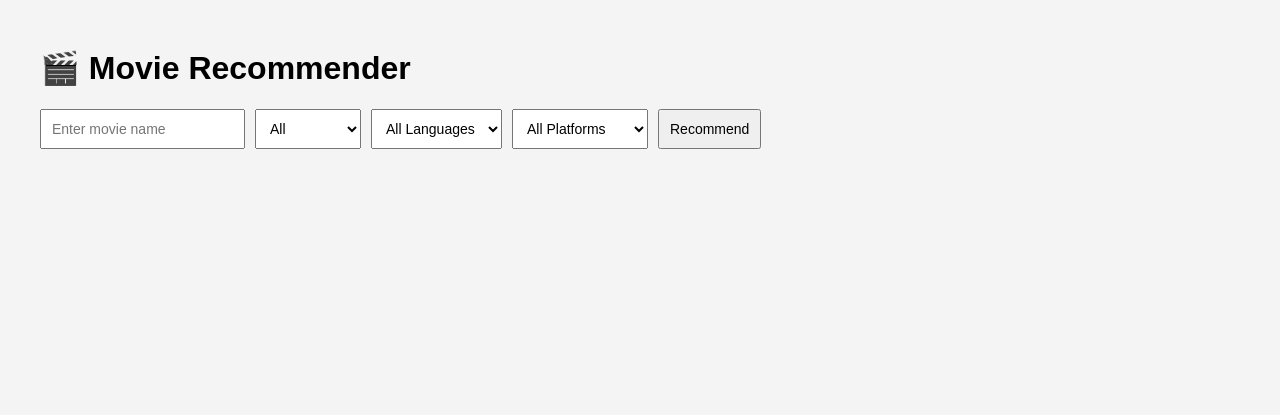
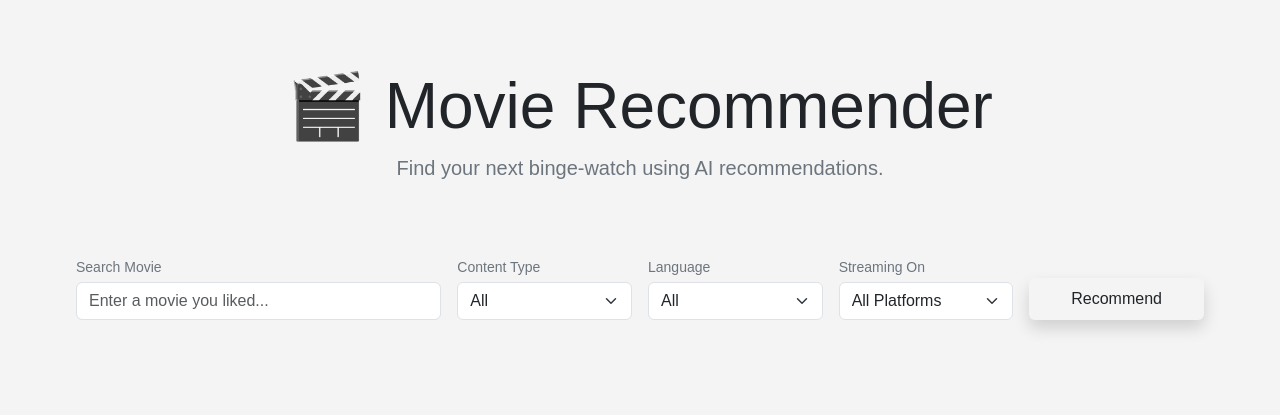
Before and after one commit to johngunji/movie-recommender, a Flask app: page / in a window 1280 px wide. Shown: the top 415 px of the page. Run offline with Flask 3, Linux system fonts and the light colour scheme; parts of the project's set-up code (start-up, migrations or seed data) failed here and were passed over.

Commit message:
Refactor index.html for improved layout and styling
Updated the HTML structure and styling for the Movie Recommender page, including Bootstrap integration and improved search functionality.

```diff
--- a/templates/index.html
+++ b/templates/index.html
@@ -2,53 +2,99 @@
 <html lang="en">
 <head>
     <meta charset="UTF-8">
-  <title>Movie Recommender</title>
     <meta name="viewport" content="width=device-width, initial-scale=1.0">
+    <title>Movie Recommender | AI Search</title>
+
+    <link href="https://cdn.jsdelivr.net/npm/bootstrap@5.3.0/dist/css/bootstrap.min.css" rel="stylesheet">
+    <link href="https://fonts.googleapis.com/css2?family=Inter:wght@300;400;600;700&display=swap" rel="stylesheet">
+
     <link rel="stylesheet" href="{{ url_for('static', filename='style.css') }}">
 </head>
 <body>
 
-<div class="container">
-  <h1>🎬 Movie Recommender</h1>
+<div class="container py-5">
+    <header class="text-center mb-5">
+        <h1 class="display-3 gradient-text">🎬 Movie Recommender</h1>
+        <p class="lead text-secondary">Find your next binge-watch using AI recommendations.</p>
+    </header>
 
-  <div class="search-box">
-    <input id="movie" placeholder="Enter movie name">
-
-    <select id="type">
+    <div class="search-card p-4 mb-5">
+        <div class="row g-3">
+            <div class="col-lg-4 col-md-12">
+                <label class="small text-secondary mb-1">Search Movie</label>
+                <input id="movie" class="form-control custom-input" placeholder="Enter a movie you liked...">
+            </div>
+            <div class="col-lg-2 col-md-4">
+                <label class="small text-secondary mb-1">Content Type</label>
+                <select id="type" class="form-select custom-input">
                     <option value="">All</option>
                     <option value="movie">Movies</option>
                     <option value="tv show">TV Shows</option>
                 </select>
-
-    <select id="language">
-      <option value="">All Languages</option>
+            </div>
+            <div class="col-lg-2 col-md-4">
+                <label class="small text-secondary mb-1">Language</label>
+                <select id="language" class="form-select custom-input">
+                    <option value="">All</option>
                     <option value="english">English</option>
                     <option value="hindi">Hindi</option>
                     <option value="telugu">Telugu</option>
                 </select>
-
-    <select id="platform">
+            </div>
+            <div class="col-lg-2 col-md-4">
+                <label class="small text-secondary mb-1">Streaming On</label>
+                <select id="platform" class="form-select custom-input">
                     <option value="">All Platforms</option>
                     <option value="Netflix / Disney">Netflix / Disney</option>
                     <option value="Prime Video">Prime Video</option>
                 </select>
-
-    <button onclick="go()">Recommend</button>
+            </div>
+            <div class="col-lg-2 col-md-12 d-flex align-items-end">
+                <button onclick="go()" class="btn btn-recommend w-100 py-2 mt-3 mt-lg-0 shadow">Recommend</button>
+            </div>
+        </div>
     </div>
 
-  <div id="results" class="grid"></div>
+    <div id="results" class="row row-cols-1 row-cols-sm-2 row-cols-md-3 row-cols-lg-5 g-4">
         </div>
+</div>
+
+<div class="modal fade" id="movieModal" tabindex="-1" aria-hidden="true">
+    <div class="modal-dialog modal-dialog-centered">
+        <div class="modal-content bg-dark border-secondary shadow-lg">
+            <div class="modal-header border-0">
+                <button type="button" class="btn-close btn-close-white" data-bs-dismiss="modal" aria-label="Close"></button>
+            </div>
+            <div id="modal-body" class="modal-body text-center pt-0">
+                </div>
+        </div>
+    </div>
+</div>
+
+<script src="https://cdn.jsdelivr.net/npm/bootstrap@5.3.0/dist/js/bootstrap.bundle.min.js"></script>
 
 <script>
     function go() {
-  const d = document.getElementById("results");
-  d.innerHTML = "<div class='loader'>Finding recommendations...</div>";
+        const resultsDiv = document.getElementById("results");
+        const movieName = document.getElementById("movie").value.trim();
+
+        if(!movieName) {
+            alert("Please enter a movie name to get started!");
+            return;
+        }
+
+        // Show Loading State
+        resultsDiv.innerHTML = `
+            <div class="loader w-100 text-center">
+                <div class="spinner-border" role="status"></div>
+                <p class="mt-3 text-secondary fw-light">Curating your personalized list...</p>
+            </div>`;
 
         fetch("/recommend", {
             method: "POST",
             headers: {"Content-Type": "application/json"},
             body: JSON.stringify({
-      movie: document.getElementById("movie").value,
+                movie: movieName,
                 type: document.getElementById("type").value,
                 language: document.getElementById("language").value,
                 platform: document.getElementById("platform").value
@@ -56,27 +102,51 @@ function go() {
         })
         .then(r => r.json())
         .then(data => {
-    d.innerHTML = "";
-    if (!data.length) {
-      d.innerHTML = "<p>No results found</p>";
+            resultsDiv.innerHTML = "";
+            if (!data || data.length === 0) {
+                resultsDiv.innerHTML = `
+                    <div class='text-center w-100 py-5'>
+                        <p class='text-secondary'>No matches found. Try broadening your search!</p>
+                    </div>`;
                 return;
             }
+
+            let html = "";
             data.forEach(m => {
-      d.innerHTML += `
-        <div class="card">
-          <img src="${m.poster}" onerror="this.src='/static/placeholder.jpg'">
-          <div class="card-info">
-            <div class="title">${m.title}</div>
-            <div class="genres">${m.genres}</div>
-            <div class="meta">${m.language} • ${m.type} • ${m.platform}</div>
+                html += `
+                <div class="col">
+                    <div class="card movie-card" onclick="showDetails('${m.title.replace(/'/g, "\\'")}', '${m.poster}', '${m.genres}', '${m.platform}')">
+                        <img src="${m.poster}" class="card-img-top" onerror="this.src='https://via.placeholder.com/300x450?text=No+Poster'">
+                        <div class="card-body">
+                            <div class="movie-genres">${m.genres}</div>
+                            <div class="movie-title">${m.title}</div>
+                            <div class="movie-meta">${m.language.toUpperCase()} • ${m.type.toUpperCase()}</div>
                         </div>
                     </div>
+                </div>`;
+            });
+            resultsDiv.innerHTML = html;
+        })
+        .catch(err => {
+            resultsDiv.innerHTML = "<div class='text-center w-100'><p class='text-danger'>Something went wrong. Please check your connection.</p></div>";
+            console.error("Fetch error:", err);
+        });
+    }
+
+    // Opens the details modal
+    function showDetails(title, poster, genres, platform) {
+        const modalBody = document.getElementById("modal-body");
+        modalBody.innerHTML = `
+            <img src="${poster}" class="img-fluid rounded mb-4 shadow-lg" style="max-height: 400px" onerror="this.src='https://via.placeholder.com/300x450?text=No+Poster'">
+            <h2 class="gradient-text mb-2">${title}</h2>
+            <p class="text-secondary mb-3">${genres}</p>
+            <div class="d-flex justify-content-center gap-2 mb-4">
+                <span class="badge rounded-pill bg-danger px-3 py-2">${platform}</span>
+            </div>
+            <button class="btn btn-outline-secondary btn-sm rounded-pill px-4" data-bs-dismiss="modal">Close</button>
         `;
-    });
-  })
-  .catch(() => {
-    d.innerHTML = "<p>Error fetching data</p>";
-  });
+        const myModal = new bootstrap.Modal(document.getElementById('movieModal'));
+        myModal.show();
     }
 </script>
 
```
Lines whose indentation alone changed are shown as unchanged.
